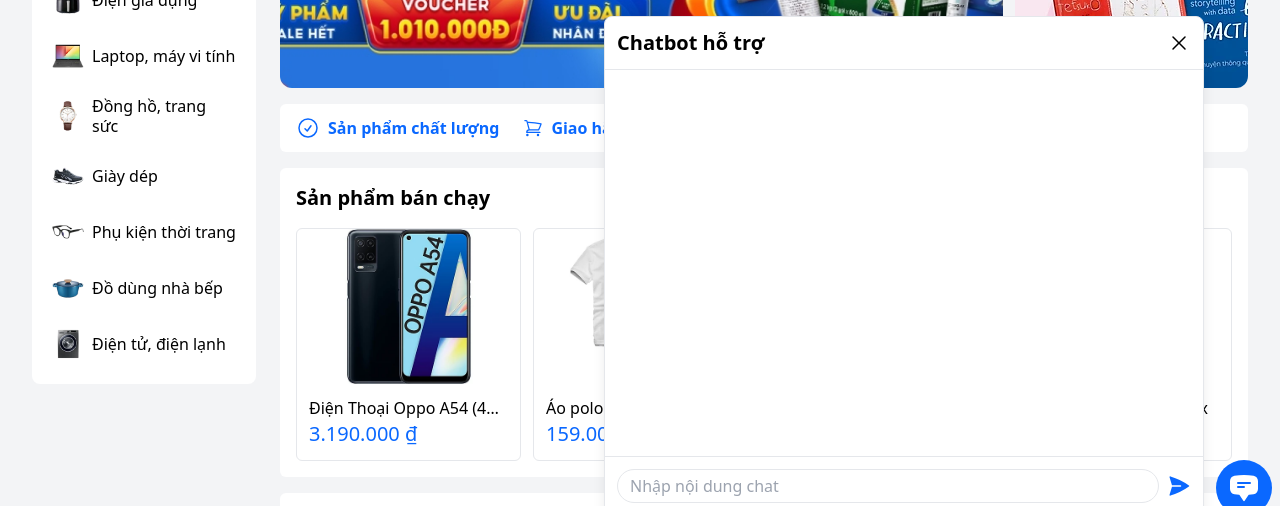
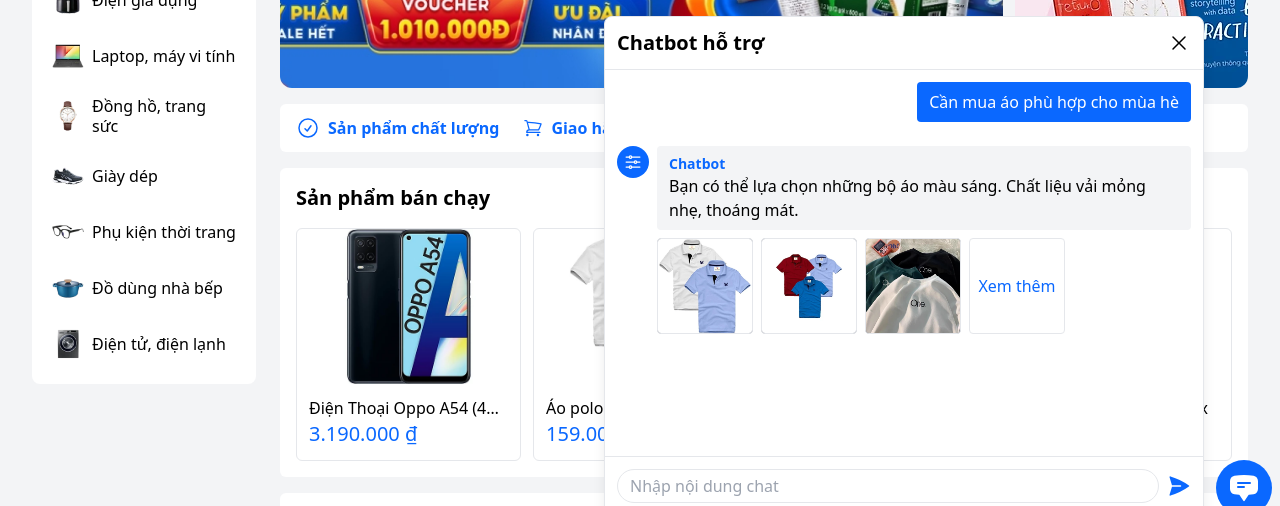
Before and after one commit to emxi/BuyEZ_fe, a React (Vite) app: page / in a window 1280 px wide. Both pictures are taken after a click on the button 1244 px from the left and 756 px from the top of the page. Shown: the part 268-774 px from the top of the page. Built offline with nearby package versions, Linux system fonts and the light colour scheme.

Commit message:
update chatbot ui

```diff
--- a/src/components/ProductCard/Chat/Chat.jsx
+++ b/src/components/ProductCard/Chat/Chat.jsx
@@ -23,7 +23,61 @@
                             </svg>
                         </button>
                     </header>
-                    <div className="flex-1"></div>
+                    {/* MAIN CHAT */}
+                    <div className="flex-1">
+                        {/* ME */}
+                        <div className="flex justify-end p-3">
+                            <p className="rounded bg-primary px-3 py-2 text-white">
+                                Cần mua áo phù hợp cho mùa hè
+                            </p>
+                        </div>
+                        <div className="flex justify-start p-3">
+                            <div className="flex justify-start space-x-2">
+                                <div className="flex h-8 w-8 items-center justify-center rounded-full bg-primary text-white">
+                                    <svg
+                                        xmlns="http://www.w3.org/2000/svg"
+                                        fill="none"
+                                        viewBox="0 0 24 24"
+                                        strokeWidth={1.5}
+                                        stroke="currentColor"
+                                        className="h-5 w-5"
+                                    >
+                                        <path
+                                            strokeLinecap="round"
+                                            strokeLinejoin="round"
+                                            d="M10.5 6h9.75M10.5 6a1.5 1.5 0 11-3 0m3 0a1.5 1.5 0 10-3 0M3.75 6H7.5m3 12h9.75m-9.75 0a1.5 1.5 0 01-3 0m3 0a1.5 1.5 0 00-3 0m-3.75 0H7.5m9-6h3.75m-3.75 0a1.5 1.5 0 01-3 0m3 0a1.5 1.5 0 00-3 0m-9.75 0h9.75"
+                                        />
+                                    </svg>
+                                </div>
+                                <div className="flex-1">
+                                    <div className="rounded bg-gray-100 px-3 py-2">
+                                        <h3 className="text-sm font-bold text-primary">Chatbot</h3>
+                                        <p>
+                                            Bạn có thể lựa chọn những bộ áo màu sáng. Chất liệu vải
+                                            mỏng nhẹ, thoáng mát.
+                                        </p>
+                                    </div>
+                                    <div className="mt-2 flex space-x-2">
+                                        <img
+                                            src="/assets/images/product/thoitrang1.webp"
+                                            className="h-24 w-24 rounded border bg-gray-500 object-contain"
+                                        />
+                                        <img
+                                            src="/assets/images/product/thoitrang2.webp"
+                                            className="h-24 w-24 rounded border bg-gray-500 object-contain"
+                                        />
+                                        <img
+                                            src="/assets/images/product/thoitrang3.webp"
+                                            className="h-24 w-24 rounded border bg-gray-500 object-contain"
+                                        />
+                                        <button className="flex h-24 w-24 items-center justify-center rounded border text-primary">
+                                            Xem thêm
+                                        </button>
+                                    </div>
+                                </div>
+                            </div>
+                        </div>
+                    </div>
                     <div className="flex items-center space-x-2 border-t p-3">
                         <input
                             type="text"
```
